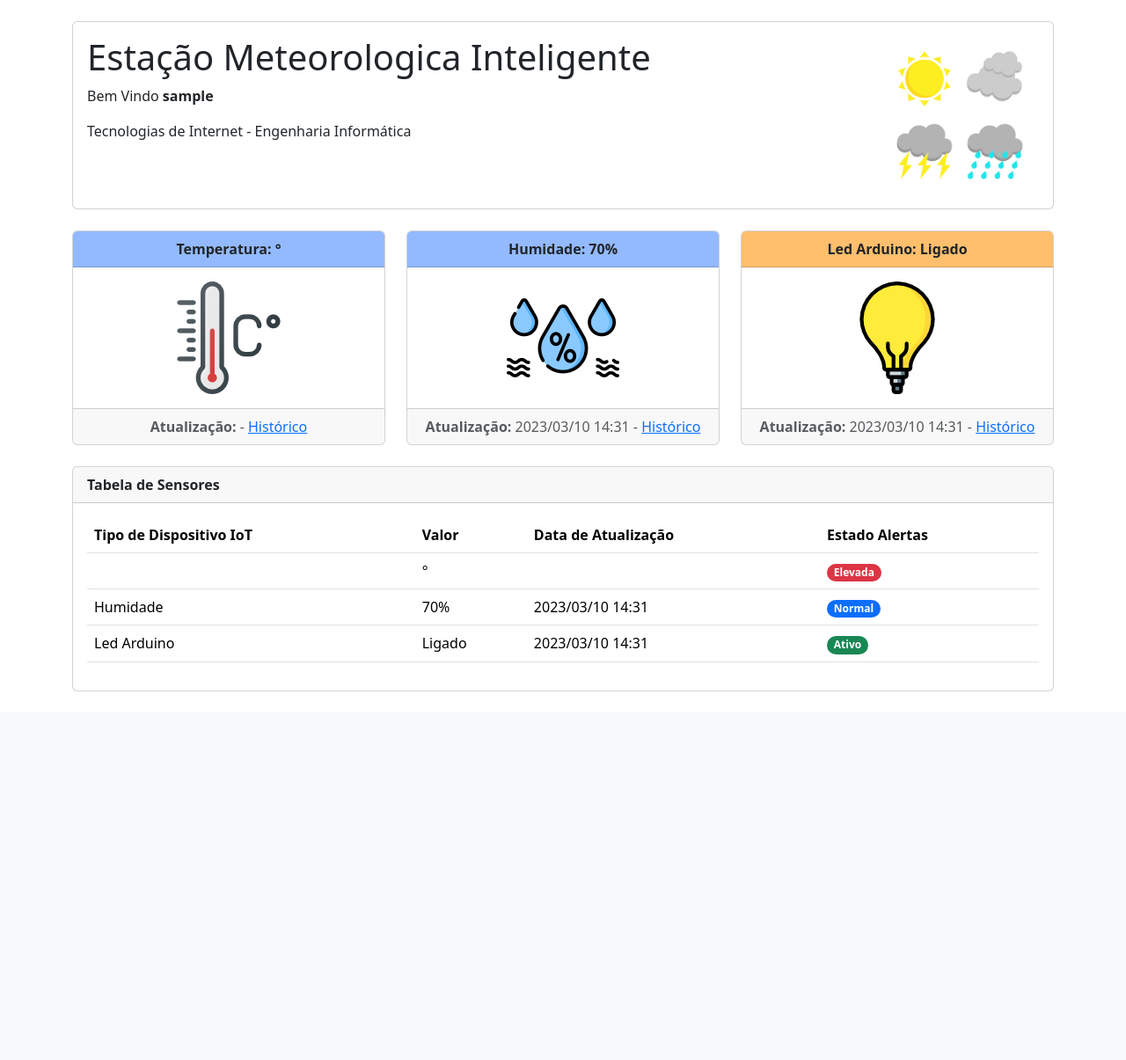
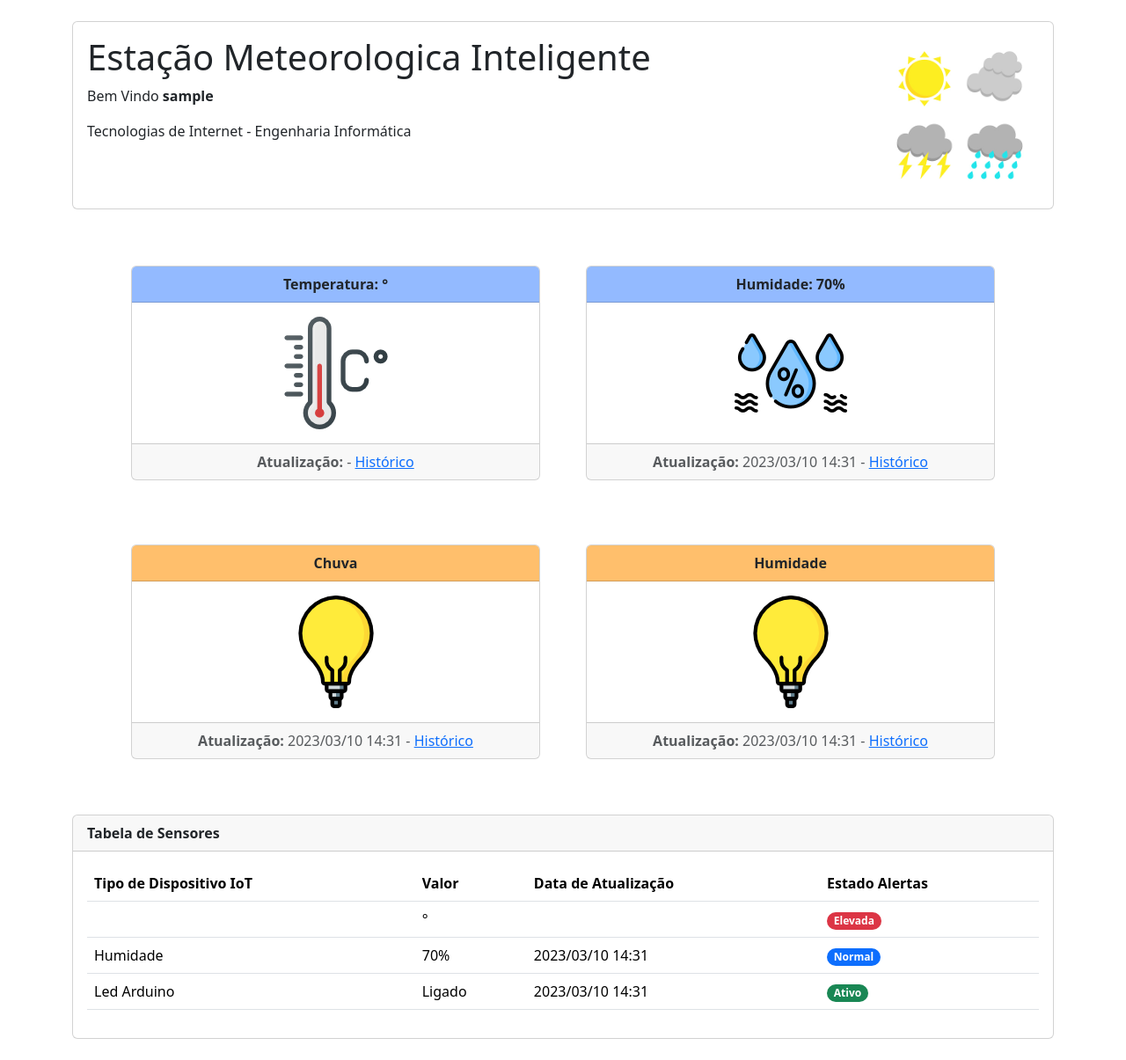
Before and after one commit to renarayzo/EstacaoMeteorologicaTI, a PHP site: page /dashboard.php in a window 1280 px wide. Shown: the part 56-1261 px from the top of the page at 88% size. Before the commit the page ends 842 px from the top, so only its background shows below. Run offline with PHP 8.4, Linux system fonts and the light colour scheme; the visitor is signed in with stand-in values (Sample User, id 1).

Commit message:
Create grid

```diff
--- a/dashboard.php
+++ b/dashboard.php
@@ -62,10 +62,11 @@
 
         <br>
 
-        <div class="container">
-            <div class="row">
-                <div class="col-sm-4 text-center">
-                    <div class="card ">
+        <div class="container" style="margin-bottom: 3%;">
+
+                <div class="row-sensor">
+                    <div class="col-sm-5 text-center" style="margin-right: 6.5vh">
+                        <div class="card">
                             <div class="card-header sensor">
                                 <strong>Temperatura: <?php echo $valor_temperatura; ?>°</strong>
                             </div>
@@ -78,7 +79,7 @@
                         </div>
                     </div>
 
-                <div class="col-sm-4 text-center">
+                    <div class="col-sm-5 text-center" style="margin-bottom: 3%;">
                         <div class="card ">
                             <div class="card-header sensor">
                                 <strong>Humidade: 70%</strong>
@@ -91,11 +92,34 @@
                             </div>
                         </div>
                     </div>
+                </div>
 
-                <div class="col-sm-4 text-center">
+
+
+
+
+
+
+
+            <div class="row-sensor">
+                <div class="col-sm-5 text-center" style="margin-right: 6.5vh">
                     <div class="card ">
                         <div class="card-header atuador">
-                            <strong>Led Arduino: Ligado</strong>
+                            <strong>Chuva</strong>
+                        </div>
+                        <div class="card-body">
+                            <img src="./images/light-on.png" alt="">
+                        </div>
+                        <div class="card-footer text-muted">
+                            <strong>Atualização:</strong> 2023/03/10 14:31 - <a href="#">Histórico</a>
+                        </div>
+                    </div>
+                </div>
+
+                <div class="col-sm-5 text-center">
+                    <div class="card ">
+                        <div class="card-header atuador">
+                            <strong>Humidade</strong>
                         </div>
                         <div class="card-body">
                             <img src="./images/light-on.png" alt="">
@@ -106,6 +130,7 @@
                     </div>
                 </div>
             </div>
+
         </div>
 
         <br>
--- a/style.css
+++ b/style.css
@@ -5,3 +5,24 @@
 .atuador{
     background-color: #ffbf6c;
 }
+
+.row-sensor{
+    padding-top: 5vh;
+    position: relative;
+    display: flex;
+    justify-content: center;
+}
+
+.column-sensor{
+    padding-top: 2vh;
+    position: relative;
+    display: grid;
+    justify-content: center;
+}
+
+.container-atuador{
+    position: relative;
+    text-align: center;
+    height: 3vh;
+
+}
```
Lines whose indentation alone changed are shown as unchanged.
